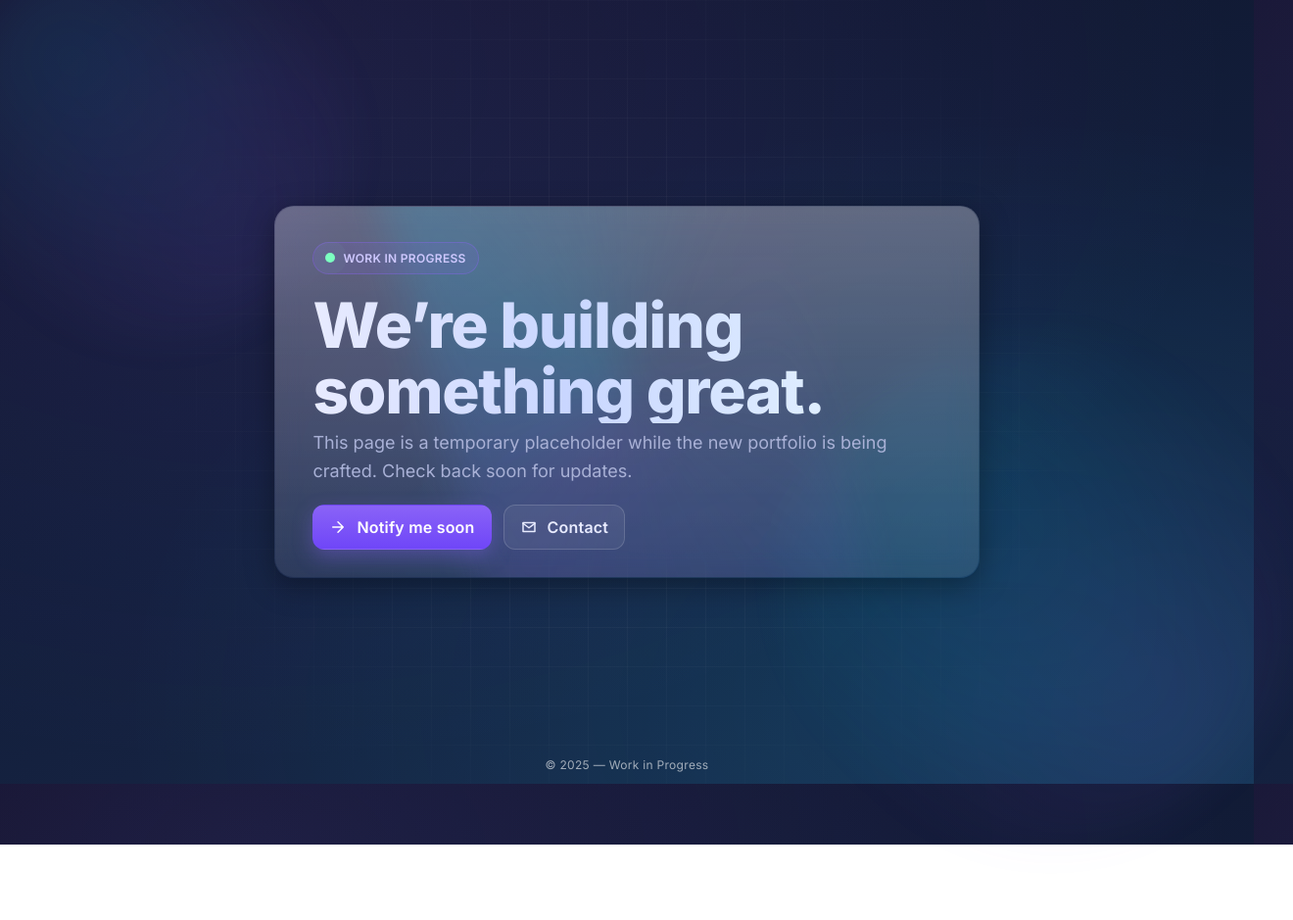
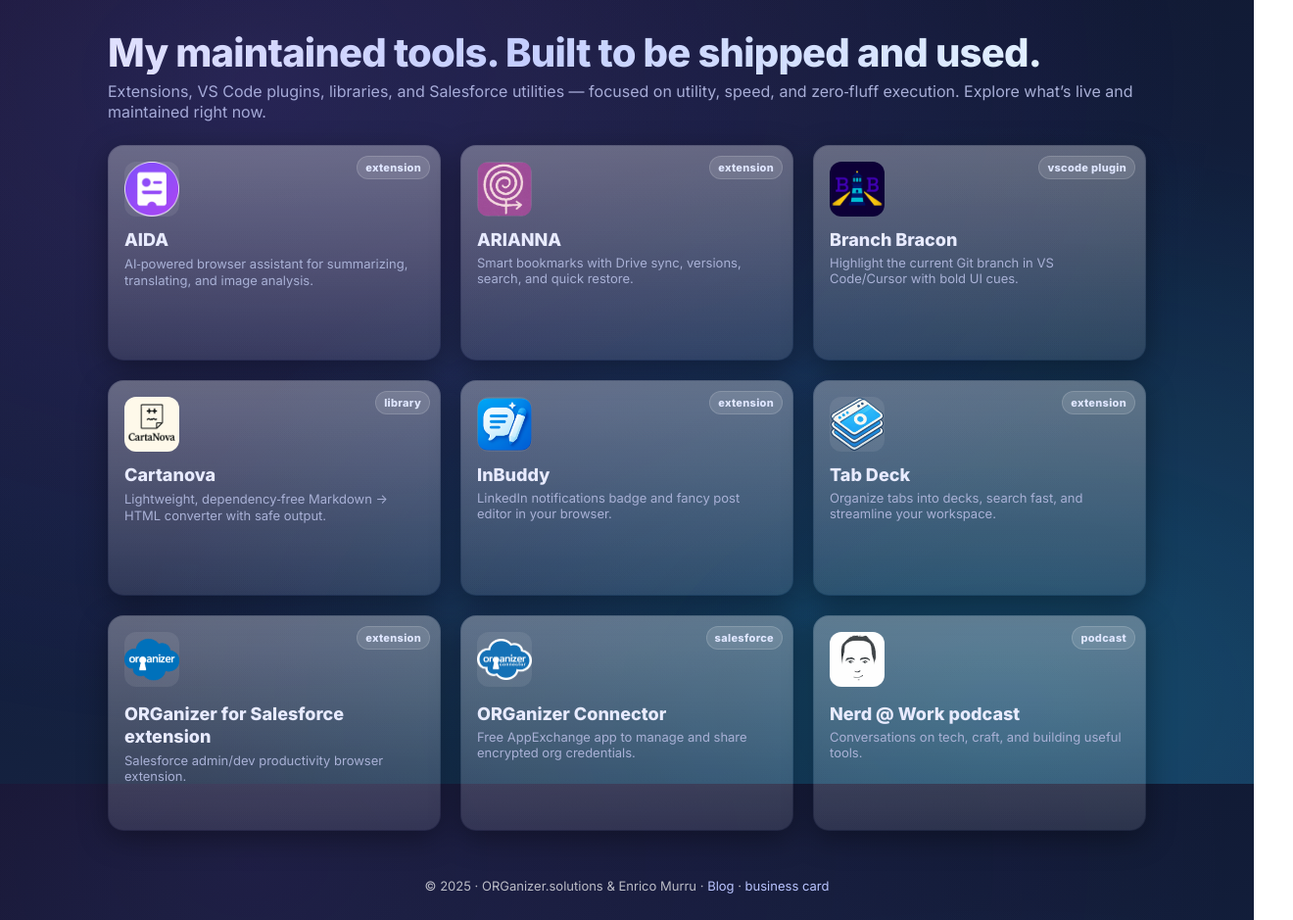
Before and after one commit to enreeco/portfolio.github.io, a plain HTML site: page index.html in a window 1280 px wide. Shown: the top 939 px of the page at 98% size, 1320 px wide, since content can reach past the window. Before the commit the page ends 862 px from the top, so only its background shows below. Drawn offline with Linux system fonts and the light colour scheme.

Commit message:
entry index

```diff
--- a/index.html
+++ b/index.html
@@ -4,8 +4,9 @@
   <meta charset="UTF-8" />
   <meta name="viewport" content="width=device-width, initial-scale=1" />
   <meta http-equiv="X-UA-Compatible" content="IE=edge" />
-  <title>Work in Progress</title>
-  <link rel="icon" href="arianna/images/icon.png" />
+  <title>Enrico Murru — Practical Software for Real Work</title>
+  <meta name="description" content="Extensions, VS Code plugins, libraries, and Salesforce utilities — focused on utility, speed, and zero‑fluff execution. Explore what’s live and maintained right now." />
+  <link rel="icon" href="assets/blog.png" />
   <link rel="preconnect" href="https://fonts.googleapis.com" />
   <link rel="preconnect" href="https://fonts.gstatic.com" crossorigin />
   <link href="https://fonts.googleapis.com/css2?family=Inter:wght@300;400;600;800&display=swap" rel="stylesheet" />
@@ -32,213 +33,216 @@
       background: radial-gradient(1000px 700px at 20% 10%, rgba(138, 99, 247, 0.12), transparent),
                   radial-gradient(900px 600px at 80% 90%, rgba(0, 212, 255, 0.12), transparent),
                   linear-gradient(160deg, var(--bg-1), var(--bg-2) 50%, var(--bg-3));
-      overflow: hidden;
     }
 
-    .grid {
-      position: fixed;
-      inset: 0;
-      background-image: linear-gradient(rgba(255,255,255,0.06) 1px, transparent 1px),
-                        linear-gradient(90deg, rgba(255,255,255,0.06) 1px, transparent 1px);
-      background-size: 40px 40px;
-      mask-image: radial-gradient(circle at 50% 50%, black, transparent 70%);
-      pointer-events: none;
+    .wrapper {
+      max-width: 1100px;
+      margin: 0 auto;
+      padding: 32px 20px 80px;
     }
 
-    .container {
-      position: relative;
-      min-height: 100dvh;
-      display: grid;
-      place-items: center;
-      padding: 24px;
-      isolation: isolate;
+    header {
+      display: flex;
+      align-items: center;
+      justify-content: space-between;
+      gap: 16px;
+      margin-bottom: 24px;
     }
 
-    .card {
-      position: relative;
-      width: min(720px, 92vw);
-      padding: 36px clamp(24px, 3vw, 40px) 28px;
-      background: linear-gradient(180deg, rgba(255,255,255,0.10), rgba(255,255,255,0.06)) padding-box,
-                  linear-gradient(180deg, rgba(255,255,255,0.25), rgba(255,255,255,0.05)) border-box;
-      border: 1px solid transparent;
-      border-radius: 20px;
-      box-shadow: var(--shadow);
-      backdrop-filter: blur(14px) saturate(115%);
-      -webkit-backdrop-filter: blur(14px) saturate(115%);
-      overflow: hidden;
-    }
-
-    .card::before {
-      content: "";
-      position: absolute;
-      inset: -2px;
-      background: conic-gradient(from 140deg at 50% 50%,
-                  rgba(138, 99, 247, .6), rgba(0, 212, 255, .6), transparent 50%, rgba(138, 99, 247, .6));
-      filter: blur(22px);
-      opacity: .25;
-      z-index: -1;
-      animation: spin 24s linear infinite;
-    }
-
-    @keyframes spin {
-      to { transform: rotate(360deg); }
-    }
-
-    .chip {
-      display: inline-flex;
-      align-items: center;
-      gap: 8px;
-      padding: 8px 12px;
-      border-radius: 999px;
-      background: rgba(138, 99, 247, .12);
-      border: 1px solid rgba(138, 99, 247, .35);
-      color: #cfc9ff;
-      font-weight: 600;
-      letter-spacing: .3px;
-      text-transform: uppercase;
-      font-size: 12px;
-    }
-
-    .pulse {
-      width: 10px;
-      height: 10px;
-      border-radius: 50%;
-      background: #7cffc1;
-      box-shadow: 0 0 0 0 rgba(124, 255, 193, 0.7);
-      animation: pulse 2s infinite;
-    }
-
-    @keyframes pulse {
-      0% { box-shadow: 0 0 0 0 rgba(124, 255, 193, 0.6); }
-      70% { box-shadow: 0 0 0 12px rgba(124, 255, 193, 0); }
-      100% { box-shadow: 0 0 0 0 rgba(124, 255, 193, 0); }
-    }
-
-    h1 {
-      margin: 18px 0 6px;
-      font-size: clamp(36px, 6vw, 64px);
-      line-height: 1.05;
+    .title {
+      margin: 0;
+      font-size: clamp(28px, 4vw, 40px);
+      line-height: 1.1;
       letter-spacing: -0.02em;
       background: linear-gradient(90deg, var(--text-strong), #c9d6ff 40%, #e9f9ff);
       -webkit-background-clip: text;
       background-clip: text;
       color: transparent;
-      text-wrap: balance;
     }
 
-    p {
-      margin: 0 0 20px;
+    .subtitle {
+      margin: 6px 0 0;
       color: var(--text-soft);
-      font-size: clamp(14px, 1.7vw, 18px);
-      line-height: 1.6;
-      text-wrap: pretty;
+      font-weight: 400;
     }
 
-    .cta-row {
-      display: flex;
-      gap: 12px;
-      flex-wrap: wrap;
-      margin-top: 14px;
+    .grid {
+      display: grid;
+      grid-template-columns: repeat(3, 1fr);
+      gap: 20px;
     }
 
-    .btn {
-      display: inline-flex;
-      align-items: center;
-      gap: 10px;
-      padding: 12px 16px;
-      border-radius: 12px;
-      font-weight: 600;
-      letter-spacing: 0.2px;
-      cursor: pointer;
-      transition: transform .1s ease, box-shadow .2s ease, background .2s ease;
-      user-select: none;
+    .card {
+      position: relative;
+      display: block;
+      height: 220px;
+      padding: 16px;
+      border-radius: 16px;
+      background: linear-gradient(180deg, rgba(255,255,255,0.10), rgba(255,255,255,0.06)) padding-box,
+                  linear-gradient(180deg, rgba(255,255,255,0.25), rgba(255,255,255,0.05)) border-box;
       border: 1px solid transparent;
+      box-shadow: var(--shadow);
       text-decoration: none;
+      color: inherit;
+      transition: transform .12s ease, box-shadow .2s ease, background .2s ease;
+      overflow: hidden;
     }
 
-    .btn.primary {
-      background: linear-gradient(180deg, var(--accent-1), #6f46f8);
-      color: white;
-      box-shadow: 0 8px 20px rgba(138, 99, 247, 0.35);
-    }
-    .btn.primary:hover { transform: translateY(-1px); box-shadow: 0 10px 24px rgba(138, 99, 247, 0.45); }
+    .card:hover { transform: translateY(-2px); box-shadow: 0 12px 28px rgba(0,0,0,0.45); }
 
-    .btn.ghost {
-      background: var(--glass);
-      border-color: var(--glass-stroke);
-      color: var(--text-strong);
-    }
-    .btn.ghost:hover { background: rgba(255,255,255,0.10); }
-
-    footer {
-      position: fixed;
-      inset: auto 0 12px;
-      display: grid;
-      place-items: center;
-      color: rgba(255,255,255,0.6);
-      font-size: 12px;
+    .badge {
+      position: absolute;
+      top: 10px;
+      right: 10px;
+      font-size: 11px;
+      font-weight: 800;
+      padding: 4px 8px;
+      border-radius: 999px;
       letter-spacing: 0.3px;
+      background: rgba(255,255,255,0.12);
+      border: 1px solid var(--glass-stroke);
+      color: #dfe6ff;
       pointer-events: none;
     }
 
-    .orbital {
-      position: absolute;
-      width: 420px; height: 420px;
-      border-radius: 50%;
-      background: radial-gradient(circle at 30% 30%, rgba(0, 212, 255, .35), transparent 60%),
-                  radial-gradient(circle at 70% 70%, rgba(138, 99, 247, .35), transparent 60%);
-      filter: blur(24px);
-      opacity: .25;
-      z-index: -1;
-      animation: float 18s ease-in-out infinite;
+    .card .icon {
+      width: 56px;
+      height: 56px;
+      border-radius: 12px;
+      background: rgba(255,255,255,0.08);
+      display: grid;
+      place-items: center;
+      overflow: hidden;
     }
 
-    @keyframes float {
-      0%, 100% { transform: translate(0, 0); }
-      50% { transform: translate(0px, -20px); }
+    .card .icon img { width: 100%; height: 100%; object-fit: contain; display: block; }
+
+    .card h3 {
+      margin: 12px 0 4px;
+      font-size: 18px;
+      line-height: 1.3;
     }
 
-    @media (max-width: 480px) {
-      .card { padding: 28px 20px 22px; border-radius: 16px; }
-      .cta-row { gap: 10px; }
-      .btn { padding: 11px 14px; border-radius: 10px; }
+    .card p { margin: 0; color: var(--text-soft); font-size: 13px; }
+
+    .external .icon {
+      display: inline-flex;
+      align-items: center;
+      justify-content: center;
+      font-weight: 800;
+      color: #cfd6ff;
+      letter-spacing: .3px;
+    }
+
+    footer {
+      position: sticky;
+      top: 100%;
+      margin-top: 32px;
+      padding: 16px 0 24px;
+      color: rgba(255,255,255,0.7);
+      font-size: 13px;
+      text-align: center;
+    }
+
+    footer a { color: #b9c4ff; text-decoration: none; }
+    footer a:hover { text-decoration: underline; }
+
+    .bg-orb {
+      position: fixed;
+      inset: 0;
+      pointer-events: none;
+      background-image: radial-gradient(1000px 700px at 20% 10%, rgba(138, 99, 247, 0.10), transparent),
+                        radial-gradient(900px 600px at 80% 90%, rgba(0, 212, 255, 0.10), transparent);
+      opacity: .9;
+    }
+
+    /* Responsive columns */
+    @media (max-width: 1024px) {
+      .grid { grid-template-columns: repeat(2, 1fr); }
+    }
+    @media (max-width: 640px) {
+      .grid { grid-template-columns: 1fr; }
     }
   </style>
 </head>
 <body>
-  <div class="grid"></div>
-  <div class="container">
-    <div class="card">
-      <div class="chip"><span class="pulse"></span> Work in Progress</div>
-      <h1>We’re building something great.</h1>
-      <p>
-        This page is a temporary placeholder while the new portfolio is being crafted.
-        Check back soon for updates.
-      </p>
-      <div class="cta-row">
-        <a class="btn primary" href="#" onclick="return false;">
-          <svg width="18" height="18" viewBox="0 0 24 24" fill="none" xmlns="http://www.w3.org/2000/svg" aria-hidden="true">
-            <path d="M5 12h14M12 5l7 7-7 7" stroke="currentColor" stroke-width="2" stroke-linecap="round" stroke-linejoin="round"/>
-          </svg>
-          Notify me soon
-        </a>
-        <a class="btn ghost" href="mailto:">
-          <svg width="18" height="18" viewBox="0 0 24 24" fill="none" xmlns="http://www.w3.org/2000/svg" aria-hidden="true">
-            <path d="M4 6h16v12H4z" stroke="currentColor" stroke-width="2" stroke-linejoin="round"/>
-            <path d="m4 7 8 6 8-6" stroke="currentColor" stroke-width="2" stroke-linecap="round" stroke-linejoin="round"/>
-          </svg>
-          Contact
-        </a>
+  <div class="bg-orb"></div>
+  <div class="wrapper">
+    <header>
+      <div>
+        <h1 class="title">My maintained tools. Built to be shipped and used.</h1>
+        <p class="subtitle">Extensions, VS Code plugins, libraries, and Salesforce utilities — focused on utility, speed, and zero‑fluff execution. Explore what’s live and maintained right now.</p>
       </div>
-    </div>
+    </header>
 
-    <div class="orbital" style="top: -60px; left: -60px;"></div>
-    <div class="orbital" style="bottom: -80px; right: -40px; animation-delay: -6s; width: 520px; height: 520px;"></div>
+    <section class="grid" aria-label="Products">
+      <!-- Alphabetical: AIDA, ARIANNA, Branch Bracon, Cartanova, InBuddy, Tab Deck -->
+      <a class="card" href="aida/">
+        <span class="badge">extension</span>
+        <div class="icon"><img src="aida/images/icon.png" alt="AIDA icon" /></div>
+        <h3>AIDA</h3>
+        <p>AI‑powered browser assistant for summarizing, translating, and image analysis.</p>
+      </a>
+      <a class="card" href="arianna/">
+        <span class="badge">extension</span>
+        <div class="icon"><img src="arianna/images/icon.png" alt="ARIANNA icon" /></div>
+        <h3>ARIANNA</h3>
+        <p>Smart bookmarks with Drive sync, versions, search, and quick restore.</p>
+      </a>
+      <a class="card" href="branchbeacon/">
+        <span class="badge">vscode plugin</span>
+        <div class="icon"><img src="branchbeacon/assets/icon.png" alt="Branch Bracon icon" /></div>
+        <h3>Branch Bracon</h3>
+        <p>Highlight the current Git branch in VS Code/Cursor with bold UI cues.</p>
+      </a>
+      <a class="card" href="cartanova/">
+        <span class="badge">library</span>
+        <div class="icon"><img src="cartanova/assets/icon.png" alt="Cartanova icon" /></div>
+        <h3>Cartanova</h3>
+        <p>Lightweight, dependency‑free Markdown → HTML converter with safe output.</p>
+      </a>
+      <a class="card" href="inbuddy/">
+        <span class="badge">extension</span>
+        <div class="icon"><img src="inbuddy/assets/icon.png" alt="InBuddy icon" /></div>
+        <h3>InBuddy</h3>
+        <p>LinkedIn notifications badge and fancy post editor in your browser.</p>
+      </a>
+      <a class="card" href="tabdeck/">
+        <span class="badge">extension</span>
+        <div class="icon"><img src="tabdeck/assets/icon.png" alt="Tab Deck icon" /></div>
+        <h3>Tab Deck</h3>
+        <p>Organize tabs into decks, search fast, and streamline your workspace.</p>
+      </a>
+
+      <!-- Additional external links (icons to be added manually) -->
+      <a class="card external" href="https://organizer.solutions/" target="_blank" rel="noopener noreferrer">
+        <span class="badge">extension</span>
+        <div class="icon"><img src="assets/organizer.png" alt="ORGanizer for Salesforce extension icon" /></div>
+        <h3>ORGanizer for Salesforce extension</h3>
+        <p>Salesforce admin/dev productivity browser extension.</p>
+      </a>
+      <a class="card external" href="https://organizer.solutions/orgconnector.html" target="_blank" rel="noopener noreferrer">
+        <span class="badge">salesforce</span>
+        <div class="icon"><img src="assets/organizer-connector.png" alt="ORGanizer for Salesforce Connector AppExchange app icon" /></div>
+        <h3>ORGanizer Connector</h3>
+        <p>Free AppExchange app to manage and share encrypted org credentials.</p>
+      </a>
+      <a class="card external" href="https://blog.enree.co/nerd-work-lab-podcast" target="_blank" rel="noopener noreferrer">
+        <span class="badge">podcast</span>
+        <div class="icon"><img src="assets/blog.png" alt="Nerd @ Work podcast icon" /></div>
+        <h3>Nerd @ Work podcast</h3>
+        <p>Conversations on tech, craft, and building useful tools.</p>
+      </a>
+    </section>
+
+    <footer>
+      <div>
+        © <span id="y"></span> · ORGanizer.solutions & Enrico Murru ·
+        <a href="https://blog.enree.co" target="_blank" rel="noopener noreferrer">Blog</a>
+        · <a href="https://enree.co" target="_blank" rel="noopener noreferrer">business card</a>
+      </div>
+    </footer>
   </div>
-
-  <footer>
-    <div>© <span id="y"></span> — Work in Progress</div>
-  </footer>
 
   <script>
     document.getElementById('y').textContent = new Date().getFullYear();
```
Also changed, not shown: assets/blog.png (added), assets/organizer-connector.png (added), assets/organizer.png (added).
